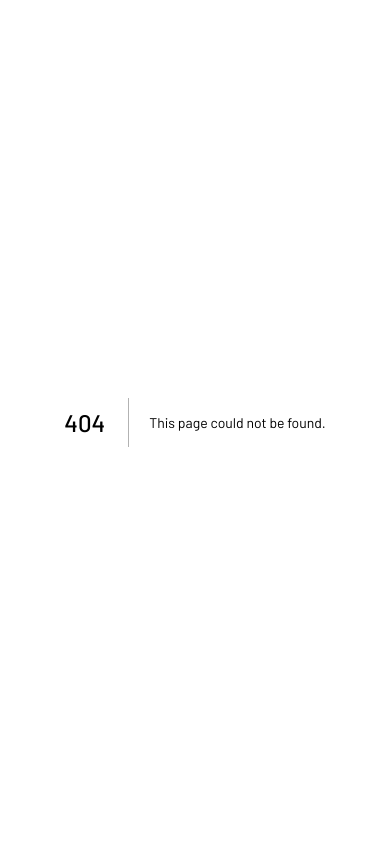
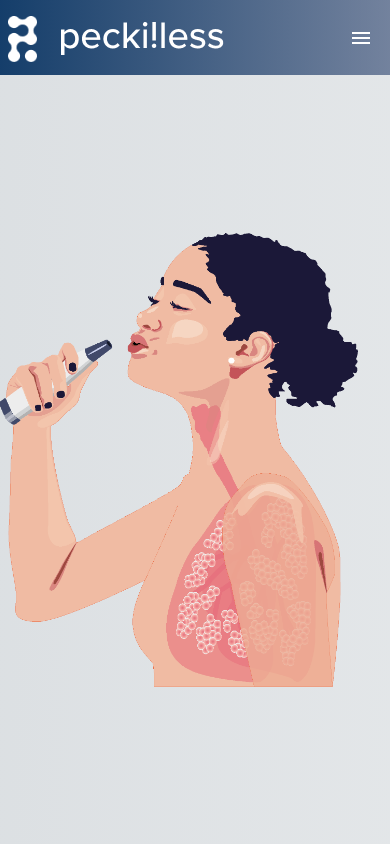
Before and after one commit to Peckiiless/peckiiless-website, a Next.js app: page /product in a window 390 px wide. Before the commit this address had no page. Shown: the top 844 px of the page. Built offline with nearby package versions, Linux system fonts and the light colour scheme.

Commit message:
Adds mobile navbar

```diff
--- a/app/about-us/page.tsx
+++ b/app/about-us/page.tsx
@@ -1,10 +1,11 @@
-import Navbar from "../components/Navbar";
 import Banner from "./components/AboutBanner";
 import AboutCompanyFamily from "./components/AboutCompanyFamily";
 import Vision from "./components/AboutVision";
 import CompanyFamilyOthers from "./components/CompanyFamilyOthers";
 import Partners from "./components/Partners";
 import Supports from "./components/Supports";
+import Navbar from "../navbar/Navbar";
+
 
 export default function AboutUsPage() {
   return (
--- a/app/healthcare/page.tsx
+++ b/app/healthcare/page.tsx
@@ -2,7 +2,7 @@ import Image from "next/image";
 import HealthcareBanner from "./HealthcareBanner";
 import Pregnancy from "./Pregnancy";
 import ProductBanner from "./ProductBanner";
-import Navbar from "../components/Navbar";
+import Navbar from "../navbar/Navbar";
 
 const HealthcarePage = () => {
   return (
--- /dev/null
+++ b/app/navbar/MobileNavLinks.tsx
@@ -0,0 +1,22 @@
+import React from "react";
+import Link from "next/link";
+
+interface LinksProps {
+  setToggle:React.Dispatch<React.SetStateAction<boolean>>; href:string; link:string
+}
+
+const MobileNavLinks = ({ setToggle, href, link }: LinksProps) => {
+  return (
+    <li className="list-none cursor-pointer mr-8">
+      <Link
+        href={href}
+        className="font-bold transition-all duration-300"
+        onClick={(prev) => setToggle(!prev)}
+      >
+        {link}
+      </Link>
+    </li>
+  );
+};
+
+export default MobileNavLinks;
--- /dev/null
+++ b/app/navbar/NavLink.tsx
@@ -0,0 +1,14 @@
+import React from "react";
+import Link from "next/link";
+
+const NavLink = ({ href, link }: { href: string; link: string }) => {
+  return (
+    <li className="list-none cursor-pointer mr-8">
+      <Link href={href} className="font-medium transition-all duration-300">
+        {link}
+      </Link>
+    </li>
+  );
+};
+
+export default NavLink;
--- /dev/null
+++ b/app/navbar/Navbar.tsx
@@ -0,0 +1,128 @@
+'use client'
+import React, { useEffect, useState } from "react";
+import Link from "next/link";
+import Image from "next/image";
+import MobileNavLinks from "./MobileNavLinks";
+import NavLink from "./NavLink";
+import { motion } from "framer-motion";
+
+const Navbar = () => {
+  const [toggle, setToggle] = useState(false);
+  const [active, setActive] = useState(false);
+  useEffect(() => {
+    const scrollActive = () => {
+      setActive(window.scrollY > 20);
+    };
+    window.addEventListener("scroll", scrollActive);
+    return () => window.removeEventListener("scroll", scrollActive);
+  }, [active]);
+  return (
+    <div
+      className={`${
+        active ? "shadow-lg" : ""
+      } graidient h-[4.6875rem] w-full top-0 left-0 z-20 relative`}
+    >
+      <div
+        className={`${
+          active ? "py-2 transition-all duration-300" : "py-4"
+        } container  mx-auto flex items-center justify-between px-2`}
+      >
+        <div className="flex justify-between gap-4">
+          <h1 className="text-2xl  text-white grid place-content-center mb-2 md:mb-0">
+            <Link
+              href="/"
+              className="text-white no-underline hover:text-white/90 flex items-center gap-1"
+            >
+              <Image
+                className="mr-5"
+                src="/images/logo-sm.png"
+                width={29}
+                height={45}
+                alt="logo"
+                priority={true}
+              />
+
+              <Image
+                className="mr-5"
+                src="/images/peckiiless.png"
+                width={163}
+                height={34}
+                alt="logo"
+                priority={true}
+              />
+            </Link>
+          </h1>
+          <div
+            className="sm:hidden cursor-pointer absolute right-5 top-8"
+            onClick={() => setToggle(true)}
+          >
+          <svg xmlns="http://www.w3.org/2000/svg" width="18" height="12" viewBox="0 0 18 12" fill="none">
+                <path fill-rule="evenodd" clip-rule="evenodd" d="M0 2V0H18V2H0ZM0 7H18V5H0V7ZM0 12H18V10H0V12Z" fill="white"/>
+          </svg>
+          </div>
+        </div>
+        <div className="sm:flex items-center hidden text-white text-[1.375rem] hover:text-white/90 no-underline">
+          {navLinks.map((navLink) => {
+            return <NavLink key={navLink.id} {...navLink} />;
+          })}
+        </div>
+
+        {toggle && (
+          <motion.div
+            initial={{ x: -500, opacity: 0 }}
+            animate={{ x: 0, opacity: 1 }}
+            transition={{ duration: 0.3 }}
+            className="fixed h-full w-96 top-0 left-0 z-20 bg-secondary-navy text-white flex flex-col justify-center items-center shadow-lg gap-8 py-8"
+          >
+            {navLinks.map((navLink) => {
+              return (
+                <MobileNavLinks
+                  key={navLink.id}
+                  {...navLink}
+                  setToggle={setToggle}
+                />
+              );
+            })}
+            <div
+              className="absolute right-12 top-12 text-3xl cursor-pointer"
+              onClick={(prev) => setToggle(!prev)}
+            >
+              x
+            </div>
+          </motion.div>
+        )}
+      </div>
+    </div>
+  );
+};
+
+export default Navbar;
+
+ const navLinks = [
+  {
+    id: 1,
+    href: "healthcare",
+    link: "Healthcare",
+  },
+  {
+    id: 2,
+    href: "industry",
+    link: "Industry",
+  },
+
+  {
+    id: 3,
+    href: "sustainability",
+    link: "Sustainability",
+  },
+   {
+    id: 4,
+    href: "product",
+    link: "Product",
+  },
+  {
+    id: 5,
+    href: "about-us",
+    link: "About Us",
+  },
+];
--- a/app/page.tsx
+++ b/app/page.tsx
@@ -2,9 +2,9 @@
 import { useEffect } from "react";
 import { MainPage } from "./components/MainPage";
 import HealthcareList from "./components/HealthcareList";
-import Navbar from "./components/Navbar";
 import HeroBanner from "./components/HeroBanner";
 import HomeLogo from "./components/HomeLogo";
+import Navbar from "./navbar/Navbar";
 
 export default function Home() {
   useEffect(() => {
--- a/app/product-info/page.tsx
+++ b/app/product/page.tsx
@@ -1,9 +1,9 @@
-import Navbar from "../components/Navbar";
 import Benefits from "./Benefits";
 import Monitor from "./Monitor";
 import ProductInfoBanner from "./ProductInfoBanner";
 import ProductPackage from "./ProductPackage";
 import Testing from "./Testing";
+import Navbar from "../navbar/Navbar";
 
 const ProductInfoPage = () => {
   return (
```
Also changed, not shown: app/product/Benefits.tsx (renamed from app/product-info/Benefits.tsx), app/product/Monitor.tsx (renamed from app/product-info/Monitor.tsx), app/product/ProductInfoBanner.tsx (renamed from app/product-info/ProductInfoBanner.tsx), app/product/ProductPackage.tsx (renamed from app/product-info/ProductPackage.tsx), app/product/Testing.tsx (renamed from app/product-info/Testing.tsx).
